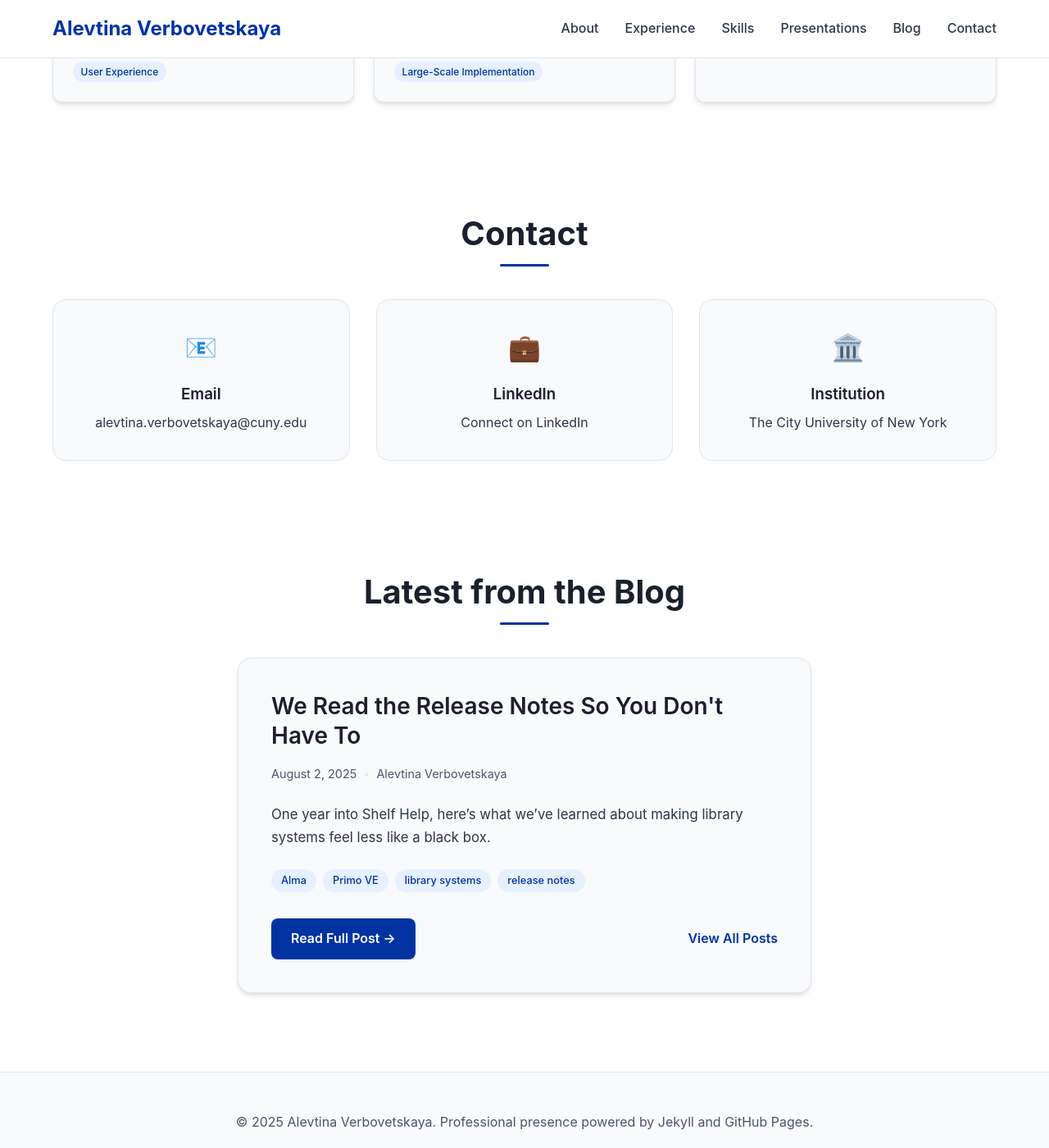
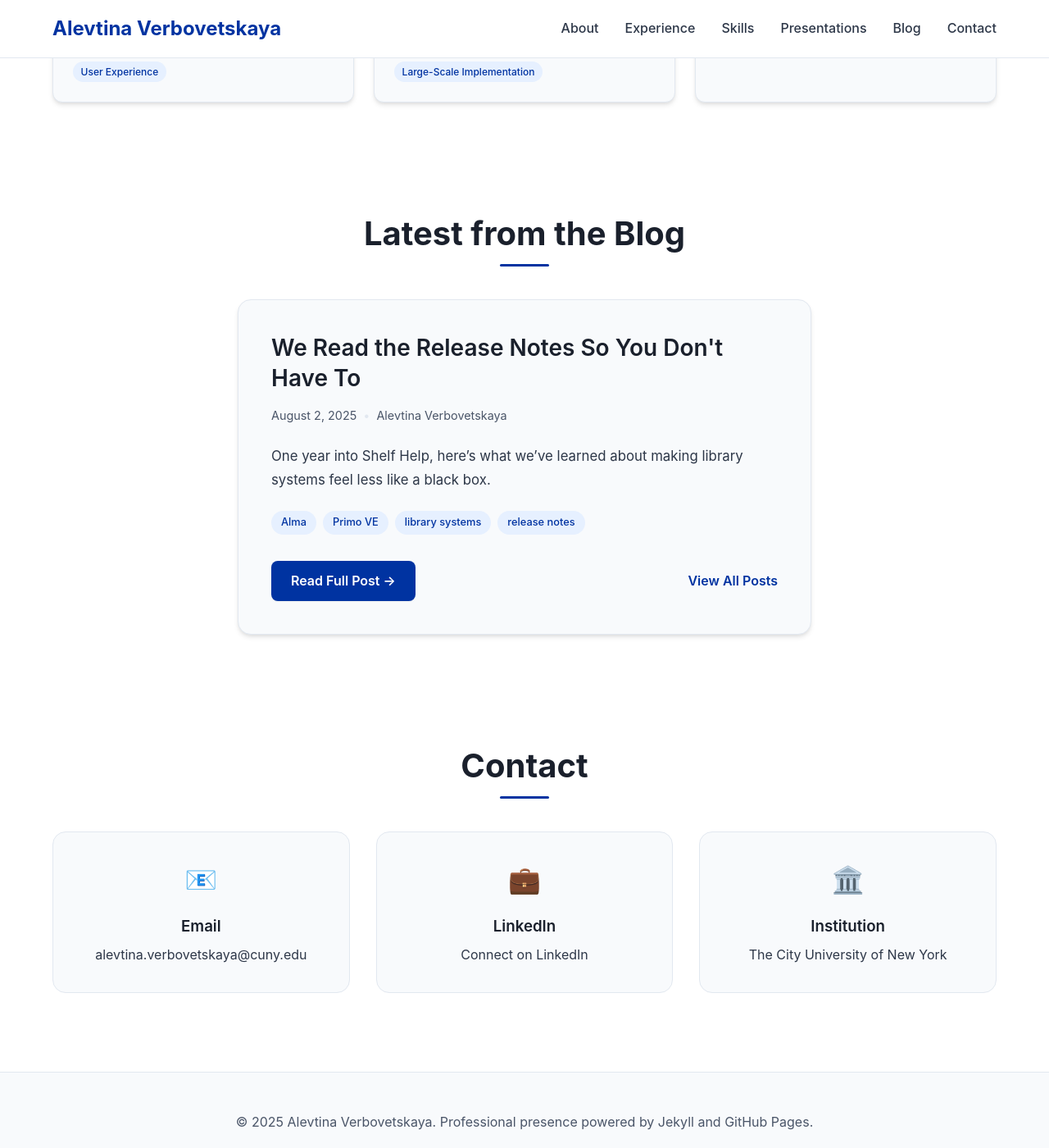
Before and after one commit to alevtina/alevtina.github.io, a Jekyll site: the page built from index.md, in a window 1280 px wide and 1400 px high, scrolled down 3244 px. Shown: the whole window at 82% size. Built offline with Jekyll 4.4.1, drawn with Linux system fonts in a browser that asks for light colours; some web fonts are replaced.

Commit message:
Update index.md

```diff
--- a/index.md
+++ b/index.md
@@ -14,6 +14,6 @@ description: "University Director of Library Systems at The City University of N
 
 {% include presentations.html %}
 
+{% include latest-blog.html %}
+
 {% include contact.html %}
-
-{% include latest-blog.html %}
```
